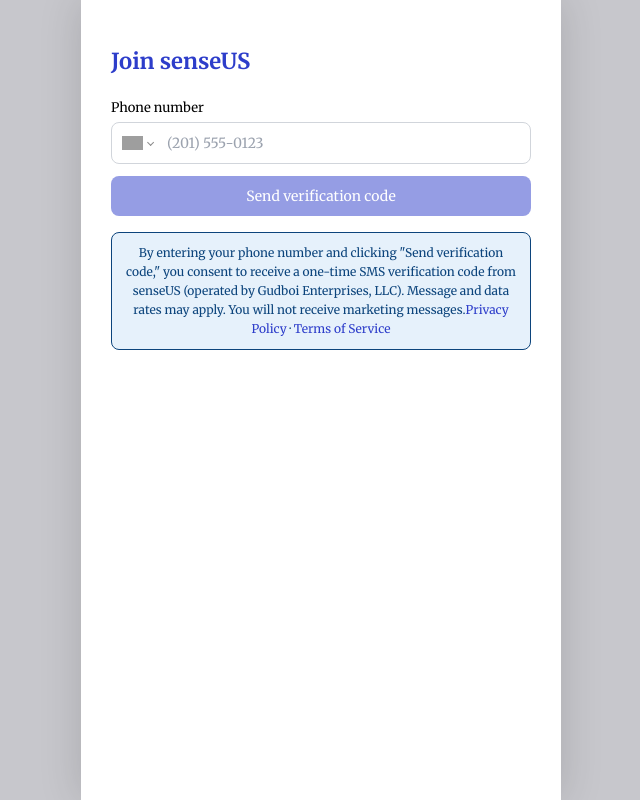
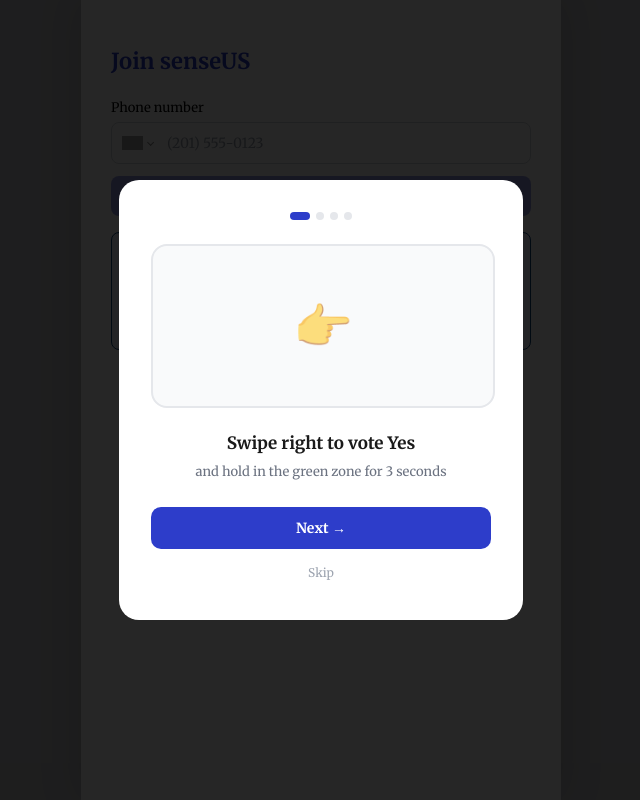
Before and after one commit to aidanrosequist-stack/senseUS, a React (Vite) app: page /register in a window 1280 px wide. Shown: the whole page, without its empty margins (319-959 px from the left). Built offline with nearby package versions, Linux system fonts and the light colour scheme; no server answers; grey boxes are pictures that could not be loaded.

Commit message:
shorten progress ring duration

```diff
--- a/src/components/ui/OnboardingAnimation.jsx
+++ b/src/components/ui/OnboardingAnimation.jsx
@@ -4,7 +4,7 @@
   {
     icon: '👉',
     title: 'Swipe right to vote Yes',
-    subtitle: 'Or hold in the green zone for 3 seconds',
+    subtitle: 'and hold in the green zone for 3 seconds',
     color: '#6d8a1c',
     bg: '#eef3e0',
     animDirection: 'right',
@@ -12,7 +12,7 @@
   {
     icon: '👈',
     title: 'Swipe left to vote No',
-    subtitle: 'Or hold in the red zone for 3 seconds',
+    subtitle: 'and hold in the red zone for 3 seconds',
     color: '#c21f1f',
     bg: '#f9d8d8',
     animDirection: 'left',
--- a/src/components/vote/VoteCard.jsx
+++ b/src/components/vote/VoteCard.jsx
@@ -109,13 +109,13 @@
     if (navigator.vibrate) navigator.vibrate(30)
 
     const startTime = Date.now()
-    const duration = 3000
+    const duration = 2000
     let cancelled = false
 
     // Store cancel function on ref
     holdInterval.cancelTicks = () => { cancelled = true }
 
-    const tickTimes = [400, 600, 1000, 1200, 1600, 1800, 2200, 2400, 2800]
+    const tickTimes = [400, 600, 1000, 1200, 1600, 1800 ]
     tickTimes.forEach(t => {
       setTimeout(() => {
         if (!cancelled && holdInterval.current) {
--- a/src/pages/Register.jsx
+++ b/src/pages/Register.jsx
@@ -54,7 +54,7 @@
 
   const currentYear = new Date().getFullYear()
   const meetsAgeRequirement = birthYear && (currentYear - parseInt(birthYear, 10)) >= 18
-  const [showOnboarding, setShowOnboarding] = useState(false)
+  const [showOnboarding, setShowOnboarding] = useState(true)
 
   return (
     <div style={{ maxWidth: '420px', margin: '0 auto', padding: '2rem 1.5rem' }}>
```
